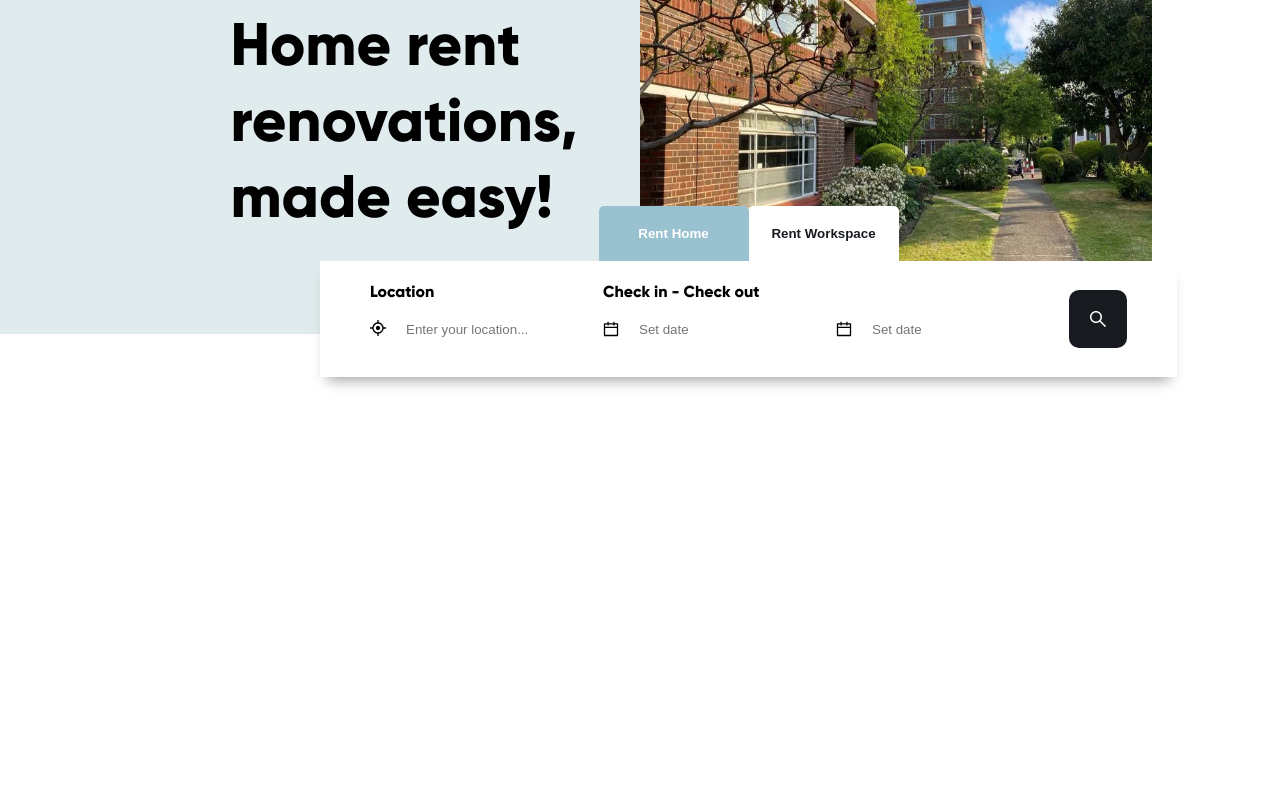
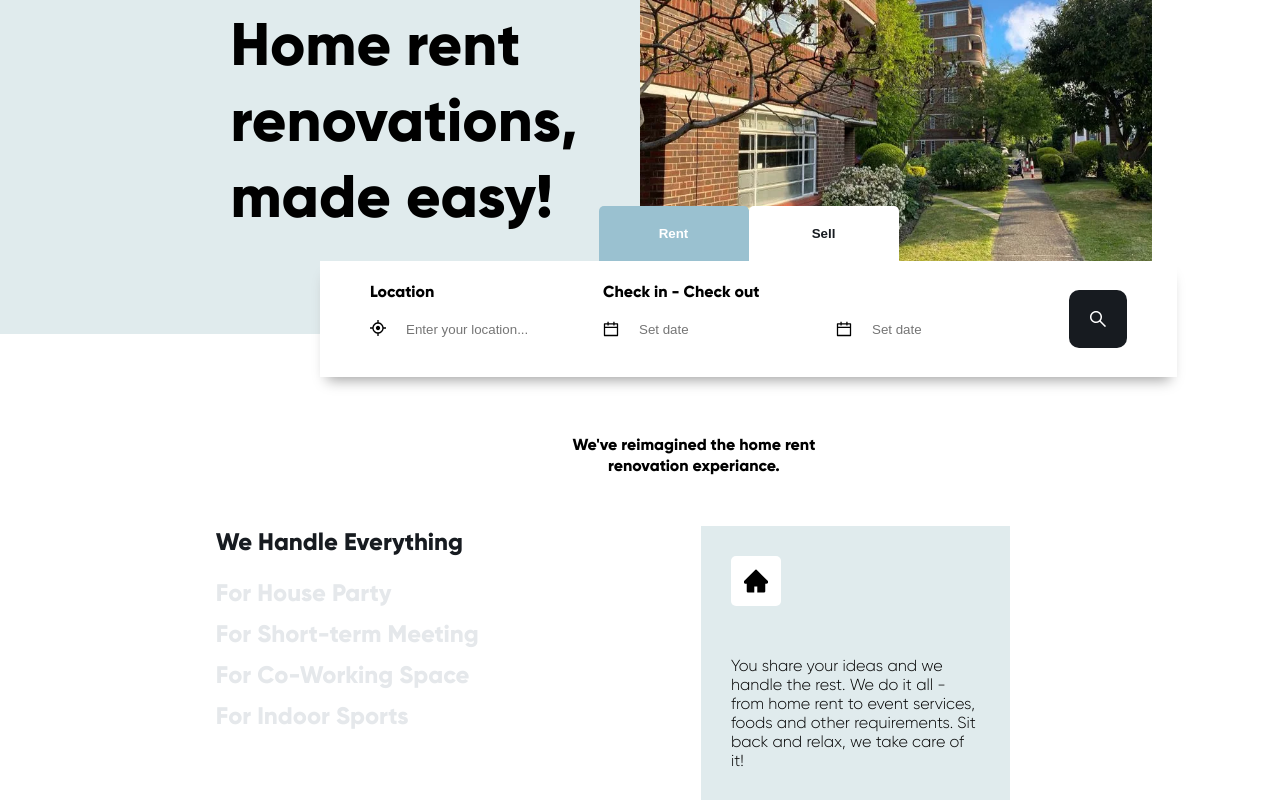
Before and after one commit to sebekgr/proproperty, a React (Create React App) app: page / in a window 1280 px wide. Shown: the part 193-993 px from the top of the page. Before the commit the page ends 800 px from the top, so only its background shows below. Built offline with nearby package versions, Linux system fonts and the light colour scheme.

Commit message:
add more content into the Hero section

```diff
--- a/src/components/elements/searchPanel/index.tsx
+++ b/src/components/elements/searchPanel/index.tsx
@@ -1,10 +1,8 @@
 import { FC, useState } from 'react'
 import styled from 'styled-components'
-import { AimOutlined, CalendarOutlined, SearchOutlined } from '@ant-design/icons'
-import DayPickerInput from 'react-day-picker/DayPickerInput';
-import { colors, spacer, font, size } from '../../theme'
-import Headline from '../../shared/headline'
-import 'react-day-picker/lib/style.css';
+import { colors, spacer  } from '../../theme'
+import Rent from './rent'
+import Sell from './sell'
 
 type Props = {
     active: boolean
@@ -36,40 +34,11 @@ const NavigationWrapper = styled.div`
     padding: ${spacer.s} ${spacer.xl};
 `
 
-const Section = styled.div`
-    display: flex;
-    flex-direction: column;
-    justify-content: center;
-`
 
-const CalendarWrapper = styled.div`
-    display: flex;
-    align-items: center;
-`
-
-const StyledHeadline = styled(Headline)`
-    font-family: ${font.fontFamily.bold};
-    font-weight: bold;
-`
-
-const StyledInput = styled.input`
-    border:0;
-    padding: ${spacer.xs};
-    margin: ${spacer.xs};
-`
-
-const StyledSearchButton = styled.button`
-    display:flex;
-    border-radius: ${spacer.xs};
-    padding: ${spacer.s};
-    color: ${colors.white};
-    background-color: ${colors.secondary};
-    font-size: ${size.l};
-`
 
 const SearchPanel: FC = () => {
-    const [activeButton, setActiveButton] = useState<string>('Rent Home')
-    const buttons = ['Rent Home', 'Rent Workspace']
+    const [activeButton, setActiveButton] = useState<string>('Rent')
+    const buttons = ['Rent', 'Sell']
         .map(button => {
         return (
             <StyledButton
@@ -87,29 +56,7 @@ const SearchPanel: FC = () => {
                 {buttons}
             </ButtonWrapper>
             <NavigationWrapper>
-                <Section>
-                    <StyledHeadline as="h4">Location</StyledHeadline>
-                    <div>
-                        <AimOutlined />
-                        <StyledInput placeholder="Enter your location..." />
-                    </div>
-                </Section>
-                <Section>
-                    <StyledHeadline as="h4">Check in - Check out</StyledHeadline>
-                    <CalendarWrapper>
-                        <CalendarWrapper>
-                            <CalendarOutlined />
-                            <DayPickerInput placeholder="Set date"/>
-                        </CalendarWrapper>
-                        <CalendarWrapper>
-                            <CalendarOutlined />
-                            <DayPickerInput placeholder="Set date"/>
-                        </CalendarWrapper>
-                    </CalendarWrapper>
-                </Section>
-                <Section>
-                    <StyledSearchButton><SearchOutlined /></StyledSearchButton>
-                </Section>
+                {activeButton === 'Rent' ? <Rent /> : <Sell />}
             </NavigationWrapper>
         </div>
     )
--- /dev/null
+++ b/src/components/elements/searchPanel/rent/index.tsx
@@ -0,0 +1,72 @@
+import { FC } from 'react'
+import styled from 'styled-components'
+import { AimOutlined, CalendarOutlined, SearchOutlined } from '@ant-design/icons'
+import DayPickerInput from 'react-day-picker/DayPickerInput';
+import { colors, spacer, font, size } from '../../../theme'
+import Headline from '../../../shared/headline'
+import 'react-day-picker/lib/style.css';
+
+
+
+const Section = styled.div`
+    display: flex;
+    flex-direction: column;
+    justify-content: center;
+`
+
+const CalendarWrapper = styled.div`
+    display: flex;
+    align-items: center;
+`
+
+const StyledHeadline = styled(Headline)`
+    font-family: ${font.fontFamily.bold};
+    font-weight: bold;
+`
+
+const StyledInput = styled.input`
+    border:0;
+    padding: ${spacer.xs};
+    margin: ${spacer.xs};
+`
+
+const StyledSearchButton = styled.button`
+    display:flex;
+    border-radius: ${spacer.xs};
+    padding: ${spacer.s};
+    color: ${colors.white};
+    background-color: ${colors.secondary};
+    font-size: ${size.l};
+`
+
+const Rent: FC = () => {
+    return (
+        <>
+        <Section>
+            <StyledHeadline as="h4">Location</StyledHeadline>
+            <div>
+                <AimOutlined />
+                <StyledInput placeholder="Enter your location..." />
+            </div>
+        </Section>
+        <Section>
+            <StyledHeadline as="h4">Check in - Check out</StyledHeadline>
+            <CalendarWrapper>
+                <CalendarWrapper>
+                    <CalendarOutlined />
+                    <DayPickerInput placeholder="Set date"/>
+                </CalendarWrapper>
+                <CalendarWrapper>
+                    <CalendarOutlined />
+                    <DayPickerInput placeholder="Set date"/>
+                </CalendarWrapper>
+            </CalendarWrapper>
+        </Section>
+        <Section>
+            <StyledSearchButton><SearchOutlined /></StyledSearchButton>
+        </Section>
+        </>
+    )
+}
+
+export default Rent
--- /dev/null
+++ b/src/components/elements/searchPanel/sell/index.tsx
@@ -0,0 +1,72 @@
+import { FC } from 'react'
+import styled from 'styled-components'
+import { AimOutlined, CalendarOutlined, SearchOutlined } from '@ant-design/icons'
+import DayPickerInput from 'react-day-picker/DayPickerInput';
+import { colors, spacer, font, size } from '../../../theme'
+import Headline from '../../../shared/headline'
+import 'react-day-picker/lib/style.css';
+
+
+
+const Section = styled.div`
+    display: flex;
+    flex-direction: column;
+    justify-content: center;
+`
+
+const CalendarWrapper = styled.div`
+    display: flex;
+    align-items: center;
+`
+
+const StyledHeadline = styled(Headline)`
+    font-family: ${font.fontFamily.bold};
+    font-weight: bold;
+`
+
+const StyledInput = styled.input`
+    border:0;
+    padding: ${spacer.xs};
+    margin: ${spacer.xs};
+`
+
+const StyledSearchButton = styled.button`
+    display:flex;
+    border-radius: ${spacer.xs};
+    padding: ${spacer.s};
+    color: ${colors.white};
+    background-color: ${colors.secondary};
+    font-size: ${size.l};
+`
+
+const Rent: FC = () => {
+    return (
+        <>
+        <Section>
+            <StyledHeadline as="h4">Location</StyledHeadline>
+            <div>
+                <AimOutlined />
+                <StyledInput placeholder="Enter your location..." />
+            </div>
+        </Section>
+        <Section>
+            <StyledHeadline as="h4">Check in - Check out</StyledHeadline>
+            <CalendarWrapper>
+                <CalendarWrapper>
+                    <CalendarOutlined />
+                    <DayPickerInput placeholder="Set date"/>
+                </CalendarWrapper>
+                <CalendarWrapper>
+                    <CalendarOutlined />
+                    <DayPickerInput placeholder="Set date"/>
+                </CalendarWrapper>
+            </CalendarWrapper>
+        </Section>
+        <Section>
+            <StyledSearchButton><SearchOutlined /></StyledSearchButton>
+        </Section>
+        </>
+    )
+}
+
+export default Rent
--- /dev/null
+++ b/src/components/pages/home/sections/Hero/InfoBox.tsx
@@ -0,0 +1,45 @@
+import { FC } from 'react'
+import styled from 'styled-components'
+import HomeFilled from '@ant-design/icons/HomeFilled'
+import { colors, spacer, headlineSize } from '../../../../theme'
+import Paragraph from '../../../../shared/paragraph'
+
+const text = 'You share your ideas and we handle the rest. We do it all - from home rent to event services, foods and other requirements. Sit back and relax, we take care of it!'
+
+const StyledDiv = styled.div`
+    display: flex;
+    flex-direction: column;
+    align-items: flex-start;
+    justify-content: space-between;
+    background-color: ${colors.primaryLight};
+    height: 100%;
+    padding: ${spacer.m};
+    margin-bottom: ${spacer.xl};
+    text-align: left;
+`
+
+const DivIcon = styled.div`
+    display: flex;
+    justify-content: center;
+    align-items: center;
+    border-radius: 5px;
+    padding: ${spacer.xs};
+    background-color: ${colors.white};
+    font-size: ${headlineSize.h2};
+    width: ${spacer.xl};
+    height: ${spacer.xl};
+
+`
+
+const InfoBox: FC = () => {
+    return (
+        <StyledDiv>
+            <DivIcon>
+                <HomeFilled />
+            </DivIcon>
+            <Paragraph p2>{text}</Paragraph>
+        </StyledDiv>
+    )
+}
+
+export default InfoBox
--- a/src/components/pages/home/sections/Hero/index.tsx
+++ b/src/components/pages/home/sections/Hero/index.tsx
@@ -1,9 +1,11 @@
 import { FC } from 'react'
 import styled from 'styled-components'
-import { FullWidthSection, Row } from '../../../../layout'
-import { font, colors } from '../../../../theme'
+import { FullWidthSection, Row, MaxWidthSection } from '../../../../layout'
+import { colors, spacer, headlineSize, font } from '../../../../theme'
 import Slider from './Slider'
+import InfoBox from './InfoBox'
 import SearchPanel from '../../../../elements/searchPanel'
+import Headline from '../../../../shared/headline'
 
 
 const StyledHeadLine = styled.h1`
@@ -17,6 +19,7 @@ const StyledWrapper = styled(FullWidthSection)`
     position: relative;
     background: linear-gradient(90deg, ${colors.primaryLight} 50%, ${colors.white} 50%);
     gap: 0;
+    margin-bottom: ${spacer.xl};
 `
 
 const StyledSearchPannelWrapper = styled.div`
@@ -25,9 +28,58 @@ const StyledSearchPannelWrapper = styled.div`
     bottom: -10%;
 `
 
+const StyledRow = styled(Row)`
+    text-align: center;
+    margin-top: ${spacer.xl};
+`
+
+const StyledHeadline = styled(Headline)`
+    font-family: ${font.fontFamily.bold};
+    font-weight: bold;
+`
+
+const StyledMaxWidthSection = styled(MaxWidthSection)`
+    margin-top: ${spacer.xl};
+`
+
+const StyledList = styled.ul`
+    text-align: left;
+    font-family: ${font.fontFamily.bold};
+    font-size: ${headlineSize.h2};
+    li{
+        margin-bottom: ${spacer.xs};
+        color: ${colors.textGrey};
+        &:first-child {
+            color: ${colors.secondary};
+            margin-bottom: ${spacer.s};
+        }
+    }
+`
+
+const texts = [
+    'We Handle Everything',
+    'For House Party',
+    'For Short-term Meeting',
+    'For Co-Working Space',
+    'For Indoor Sports'
+]
+
+
+const TextList: FC = () => {
+    return (
+        <StyledList>
+            {texts.map(text => {
+                return (
+                    <li key={text}>{text}</li>
+                )
+            })}
+        </StyledList>
+    )
+}
 
 const Hero: FC = () => {
     return (
+        <>
         <StyledWrapper>
             <Row ds={4} de={4}>
                 <StyledHeadLine as="h1">
@@ -43,6 +95,20 @@ const Hero: FC = () => {
                 <SearchPanel />
             </StyledSearchPannelWrapper>
         </StyledWrapper>
+            <MaxWidthSection>
+                <StyledRow ds={3} de={9}>
+                    <StyledHeadline as="h4">We've reimagined the home rent<br /> renovation experiance.</StyledHeadline>
+                    <StyledMaxWidthSection>
+                        <Row ds={1} de={6}>
+                            <TextList />
+                        </Row>
+                        <Row ds={7} de={4}>
+                            <InfoBox />
+                        </Row>
+                    </StyledMaxWidthSection>
+                </StyledRow>
+            </MaxWidthSection>
+        </>
     )
 }
 
--- a/src/components/shared/headline/index.tsx
+++ b/src/components/shared/headline/index.tsx
@@ -10,6 +10,7 @@ const StyledHeadLine: FC<HeadlineProps> = styled.h1<HeadlineProps>`
 	${({ as }) => `
         font-family: ${font.fontFamily.default};
         font-size: ${headlineSize[as as HeadlineType]}
+		font-weight: bold;
     `}
 `
 
--- a/src/components/theme/index.tsx
+++ b/src/components/theme/index.tsx
@@ -3,7 +3,7 @@ export { default as GlobalStyle } from './globalStyle'
 export type Spacer = Size | 'xl'
 export type Size = 'xs' | 's' | 'm' | 'l'
 export type HeadlineType = 'h1' | 'h2' | 'h3' | 'h4'
-type Colors = 'primaryDark' | 'primaryLight' | 'secondary' | 'buttonSecondary' | 'grey' | 'white'
+type Colors = 'primaryDark' | 'primaryLight' | 'secondary' | 'buttonSecondary' | 'grey' | 'white' | 'textGrey'
 
 export const size: Record<Size, string> = {
 	xs: '1.2rem',
@@ -36,6 +36,7 @@ export const colors: Record<Colors, string> = {
 	buttonSecondary: '#9AC1D0',
 	grey: '#A1A1A1',
 	white: '#fff',
+	textGrey: '#E5E8EB'
 }
 
 export const fontSize: Record<Size, string> = size
```
Also changed, not shown: 2 other files (tests, documents, lock files or other folders).
